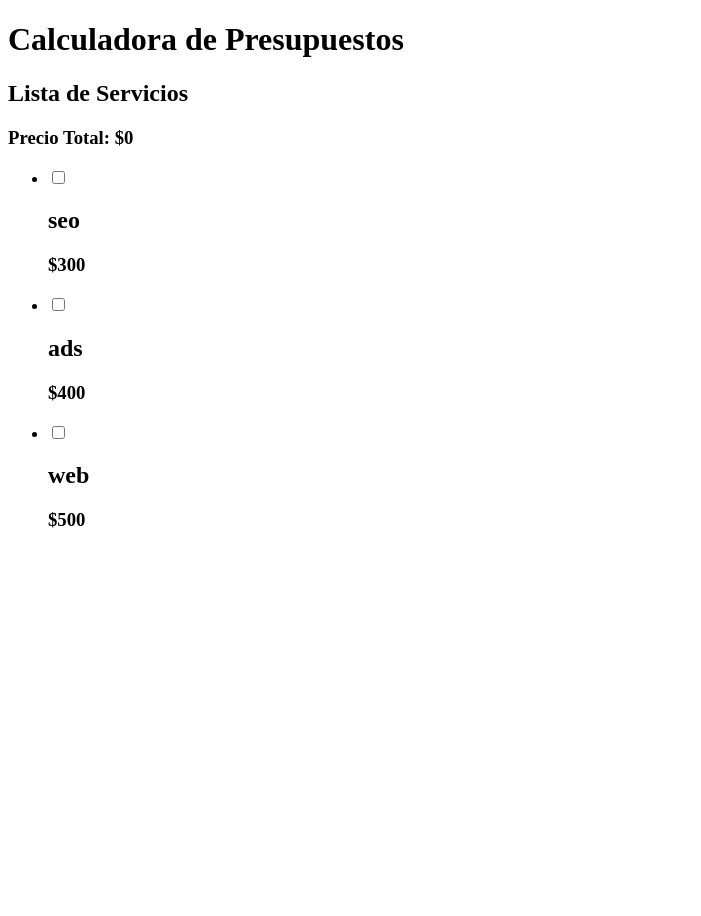
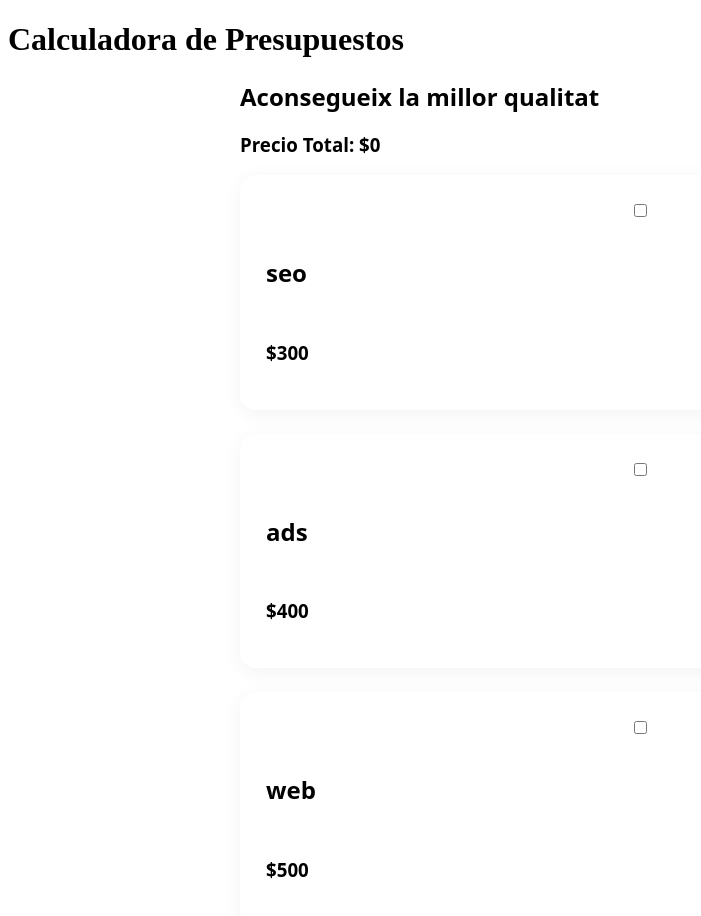
Before and after one commit to Evelynmerlo93/presupuestador-servicios-digitales, an Angular app: page / in a window 1280 px wide. Shown: the top 916 px of the page, without its empty margins (0-701 px from the left). Before the commit the page ends 800 px from the top, so only its background shows below. Built offline with nearby package versions, Linux system fonts and the light colour scheme.

Commit message:
feat: create form-new-user component structure

```diff
--- a/src/app/components/service-list/service-list.css
+++ b/src/app/components/service-list/service-list.css
@@ -0,0 +1,85 @@
+.service-list {
+  max-width: 800px;
+  margin: 0 auto;
+  font-family: system-ui, -apple-system, sans-serif;
+}
+
+.service-list h2 {
+  font-size: 1.5rem;
+  margin-bottom: 1rem;
+}
+
+.service-list ul {
+  list-style: none;
+  padding: 0;
+  display: flex;
+  flex-direction: column;
+  gap: 1.5rem;
+}
+
+.service-list li {
+  background: #ffffff;
+  border-radius: 16px;
+  padding: 24px;
+  box-shadow: 0 4px 20px rgba(0, 0, 0, 0.05);
+  display: flex;
+  flex-direction: column;
+  gap: 1rem;
+  border: 2px solid transparent;
+  transition: all 0.3s ease;
+}
+
+/* Si la tarjeta está seleccionada (puedo añadir una clase condicional en el HTML , o aplicarlo al contenedor) FALTA*/
+.service-list li.selected {
+  border-color: #2e7d32; /* Borde verde como en el mockup */
+}
+
+/* Distribución de la tarjeta (texto, precio y checkbox) */
+.service-card-header {
+  display: flex;
+  justify-content: space-between;
+  align-items: center;
+}
+
+.service-info h3 {
+  font-size: 1.25rem;
+  margin: 0 0 4px 0;
+  font-weight: bold;
+}
+
+.service-info p {
+  color: #666;
+  font-size: 0.9rem;
+  margin: 0;
+}
+
+.service-price {
+  font-size: 1.5rem;
+  font-weight: bold;
+}
+
+/* Estilos para el configurador web que se despliega */
+.web-configurator {
+  display: flex;
+  gap: 2rem;
+  margin-top: 1rem;
+  padding-top: 1rem;
+  border-top: 1px solid #eee;
+}
+
+.web-configurator label {
+  display: flex;
+  flex-direction: column;
+  font-size: 0.9rem;
+  font-weight: 500;
+  gap: 0.5rem;
+}
+
+.web-configurator input {
+  width: 70px;
+  padding: 8px;
+  border: 1px solid #ccc;
+  border-radius: 8px;
+  text-align: center;
+  font-size: 1rem;
+}
--- a/src/app/components/service-list/service-list.html
+++ b/src/app/components/service-list/service-list.html
@@ -1,6 +1,6 @@
 <div class="service-list">
 
-  <h2>Lista de Servicios</h2>
+  <h2>Aconsegueix la millor qualitat</h2>
   <h3>Precio Total: ${{totalPrice()}} </h3>
 
   <ul>
```
Also changed, not shown: src/app/app.ts (+7 -4 lines), src/app/components/form-new-user/form-new-user.html (added, +16 -0 lines), src/app/components/form-new-user/form-new-user.ts (added, +9 -0 lines), src/app/components/form-new-user/form-new-user.css (added).
